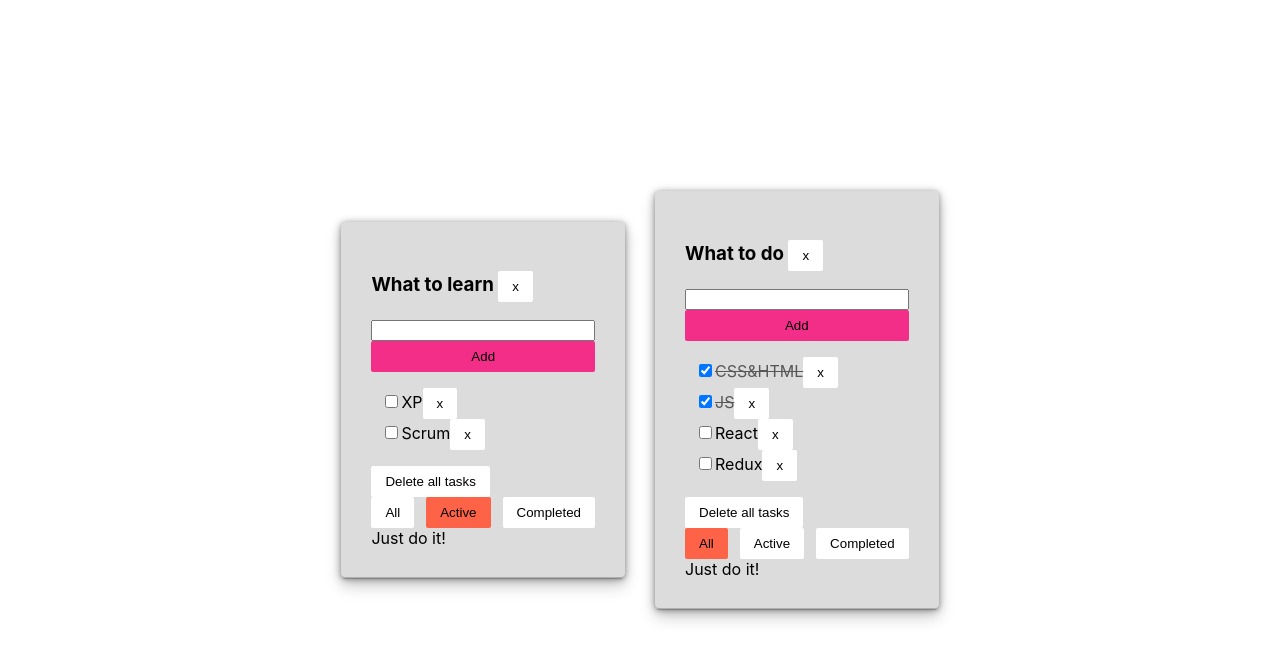
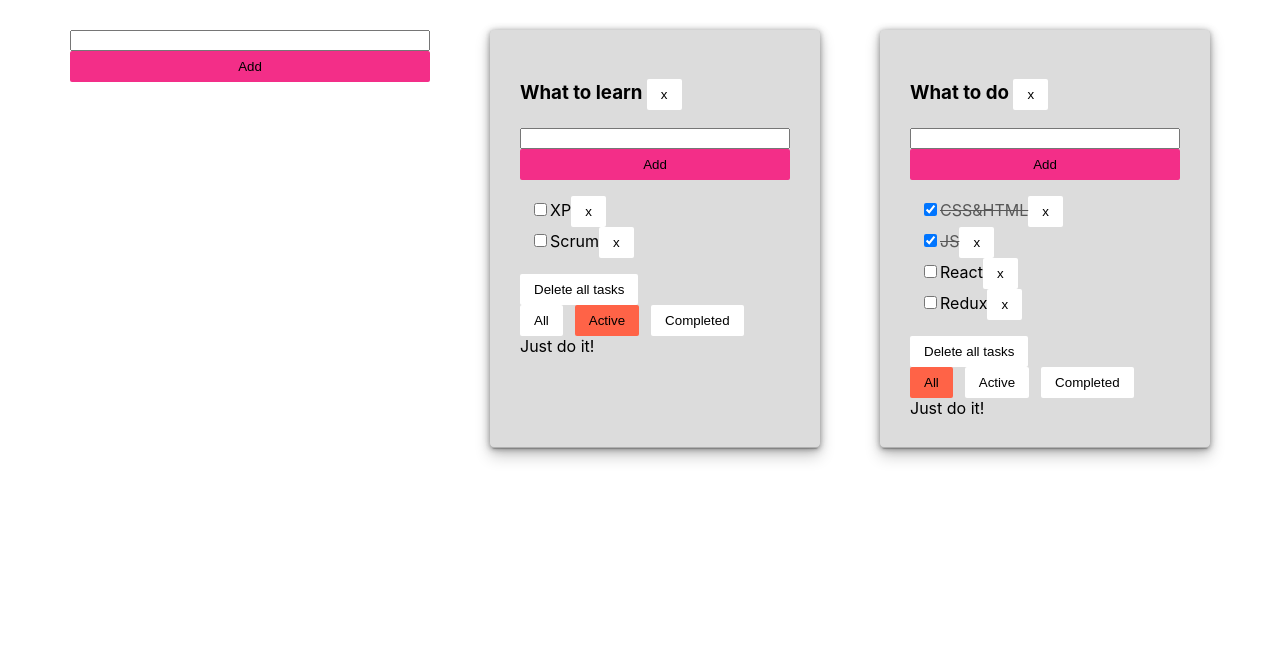
Before and after one commit to dariametelitsa/todolist, a React (Create React App) app: page / in a window 1280 px wide. Shown: the top 660 px of the page. Built offline with nearby package versions, Linux system fonts and the light colour scheme.

Commit message:
added todolist added function

```diff
--- a/src/App.scss
+++ b/src/App.scss
@@ -1,10 +1,19 @@
 //@use "components/todolist";
 
 .App {
-  display: flex;
-  justify-content: center;
-  align-items: center;
-  height: 100vh;
+  box-sizing: border-box;
+  width: 100%;
+  max-width: 1200px;
+  padding: 30px;
+  margin: 0 auto;
+  //display: flex;
+  //justify-content: center;
+  //flex-wrap: wrap;
+  //align-items: center;
+  //height: 100vh;
+  display: grid;
+  gap: 30px;
+  grid-template-columns: repeat(3, 1fr);
 }
 
 .App > div + div {
@@ -51,11 +60,3 @@ ul {
 //  background-color: green;
 //}
 //
-//.taskInputError {
-//  border: 2px solid tomato;
-//  outline: none;
-//}
-//
-//.taskInputErrorMessage {
-//  color: tomato;
-//}
--- a/src/App.tsx
+++ b/src/App.tsx
@@ -1,9 +1,10 @@
 import React, { useState } from 'react';
-import { FilterValuesType, TaskType, todoListType } from "./data/dataPropsTypes";
+import { FilterValuesType, TasksType, TaskType, todoListType } from "./data/dataPropsTypes";
 import { v1 } from "uuid";
 import Todolist from "./components/todolist/Todolist";
-import { tasksArr, todolistId1, todolistId2, todoListsData } from "./data/Data";
+import { tasksArr, todoListsData } from "./data/Data";
 import './App.scss'
+import { AddItem } from "./components/addItem/AddItem";
 
 export const sum = (a: number, b: number): number => {
     return a + b;
@@ -11,22 +12,9 @@ export const sum = (a: number, b: number): number => {
 
 function App() {
 
-    //global state
-    //const [tasks, setTasks] = useState<Array<TaskType>>(tasksArr[0].taskBlock);
+
     const [todoLists, setTodoLists] = useState<Array<todoListType>>(todoListsData);
-    const [tasks, setTasks] = useState({
-        [todolistId1]: [
-            {id: v1(), title: "XP", isDone: false},
-            {id: v1(), title: "DDD", isDone: true},
-            {id: v1(), title: "Scrum", isDone: false}
-        ],
-        [todolistId2]: [
-            {id: v1(), title: "CSS&HTML", isDone: true},
-            {id: v1(), title: "JS", isDone: true},
-            {id: v1(), title: "React", isDone: false},
-            {id: v1(), title: "Redux", isDone: false}
-        ]
-    }); //how to type calculated property
+    const [tasks, setTasks] = useState<TasksType>(tasksArr); //how to type calculated property
 
     const changeFilter = (todolistId: string, filter: FilterValuesType) => {
         setTodoLists(todoLists.map(td => td.id !== todolistId ? td : {...td, filter}));
@@ -67,8 +55,16 @@ function App() {
         setTasks({...tasks});
     }
 
+    const addTodolist = (title: string) => {
+        const newTodolistId = v1();
+        const newTodolist: todoListType =  {id: newTodolistId, title, filter: 'all'};
+        setTodoLists([newTodolist, ...todoLists]);
+        setTasks({...tasks, [newTodolistId]: []});
+    }
+
     return (
         <div className={'App'}>
+            <AddItem addItem={addTodolist}></AddItem>
             {todoLists.map(td => {
                 let tasksFiltered = filterTasks(td.id, tasks[td.id], td.filter);
                 return <Todolist key={td.id}
--- /dev/null
+++ b/src/components/addItem/AddItem.module.scss
@@ -0,0 +1,13 @@
+.addItem {
+  display: flex;
+  flex-direction: column;
+}
+
+.taskInputError {
+  border: 2px solid tomato;
+  outline: none;
+}
+
+.taskInputErrorMessage {
+  color: tomato;
+}
--- /dev/null
+++ b/src/components/addItem/AddItem.tsx
@@ -0,0 +1,59 @@
+import * as React from 'react';
+import { useState } from "react";
+import { Input } from "../input/Input";
+import { Button } from "../button/Button";
+import s from './AddItem.module.scss'
+
+type Props = {
+    addItem: (name: string) => void
+};
+export const AddItem = (props: Props) => {
+
+    //local state - not business tasks
+    let [itemTitle, setNewItemTitle] = useState('');
+    let [itemInputError, setItemInputError] = useState<string | null>(null);
+
+    const isTitleToLong = itemTitle.length > 20;
+    const ifTaskCanAdded = itemTitle && !isTitleToLong;
+
+    //const inputRef = React.useRef<HTMLInputElement>(null)
+    const onClickAddItemHandler = () => {
+        addItemWithCheck();
+    }
+
+    const onKeyDownHandler = () => {
+        addItemWithCheck();
+    }
+
+
+    const addItemWithCheck = () => {
+        const trimmedTaskTitle = itemTitle.trim();
+        if (ifTaskCanAdded) {
+            if (trimmedTaskTitle) {
+                props.addItem(itemTitle.trim());
+                setNewItemTitle('');
+            } else {
+                setItemInputError('Title is required');
+                setNewItemTitle('');
+            }
+        }
+    }
+
+    const onChangeSetItemTitle = (title: string) => {
+        setNewItemTitle(title);
+        setItemInputError(null);
+    }
+
+    return (
+        <div className={s.addItem}>
+            <Input changeTitle={onChangeSetItemTitle}
+                   title={itemTitle}
+                   onKeyDown={onKeyDownHandler}
+                   className={itemInputError ? 'taskInputError' : ''}/>
+            <Button title={'Add'} callBack={onClickAddItemHandler} isDisabled={!ifTaskCanAdded} accent></Button>
+
+            {isTitleToLong && <div className={s.taskInputErrorMessage}>Too long</div>}
+            {itemInputError && <div className={s.taskInputErrorMessage}>{itemInputError}</div>}
+        </div>
+    );
+};
--- a/src/components/todolist/Todolist.module.scss
+++ b/src/components/todolist/Todolist.module.scss
@@ -12,11 +12,6 @@
 
 input[type='checkbox'] {
 
-}
-
-.addTask {
-  display: flex;
-  flex-direction: column;
 }
 
 .task {
--- a/src/components/todolist/Todolist.tsx
+++ b/src/components/todolist/Todolist.tsx
@@ -1,9 +1,9 @@
-import React, { ChangeEvent, useState } from "react";
-import { FilterValuesType, TaskType, TodolistPropsType } from "../../data/dataPropsTypes";
+import React, { ChangeEvent } from "react";
+import { FilterValuesType, TodolistPropsType } from "../../data/dataPropsTypes";
 import { Button } from "../button/Button";
-import { Input } from "../input/Input";
 import styles from './Todolist.module.scss';
 import { useAutoAnimate } from "@formkit/auto-animate/react";
+import { AddItem } from "../addItem/AddItem";
 
 // Create
 // Read for list (filter, type, sort, research, pagination)
@@ -21,40 +21,12 @@ const Todolist: React.FC<TodolistPropsType> = ({
                                                    addTask,
                                                    deleteAllTasks,
                                                    setNewTaskStatus,
-    removeTodolist,
+                                                   removeTodolist,
                                                }: TodolistPropsType) => {
-    //local state - not business tasks
-    let [TaskTitle, setNewTaskTitle] = useState('');
-    let [taskInputError, setTaskInputError] = useState<string | null>(null);
+
 
     const [listRef] = useAutoAnimate<HTMLUListElement>()
 
-    const addTaskWithCheck = () => {
-        const trimmedTaskTitle = TaskTitle.trim();
-        if (ifTaskCanAdded) {
-            if (trimmedTaskTitle) {
-                addTask(id ,TaskTitle.trim());
-                setNewTaskTitle('');
-            } else {
-                setTaskInputError('Title is required');
-                setNewTaskTitle('');
-            }
-        }
-    }
-
-    //const inputRef = React.useRef<HTMLInputElement>(null)
-    const onClickAddTaskHandler = () => {
-        // if(inputRef.current) {
-        //     const newTaskTitle = inputRef.current.value;
-        //     addTask(newTaskTitle);
-        //     inputRef.current.value = '';
-        // }
-        addTaskWithCheck();
-    }
-
-    const onKeyDownHandler = () => {
-        addTaskWithCheck();
-    }
 
     const onClickHandlerCreator = (filter: FilterValuesType) => {
         return () => changeFilter(id, filter);
@@ -64,29 +36,15 @@ const Todolist: React.FC<TodolistPropsType> = ({
         deleteAllTasks(id);
     }
 
-    const onChangeSetTaskTitle = (title: string) => {
-        setNewTaskTitle(title);
-        setTaskInputError(null);
+    const addItemHandler = (newItem: string) => {
+        addTask(id, newItem);
     }
-
-    const isTitleToLong = TaskTitle.length > 15;
-    const ifTaskCanAdded = TaskTitle && !isTitleToLong;
 
     return (
         <div className={styles.todolist}>
             <h3>{title} <Button title={'x'} callBack={() => removeTodolist(id)}/></h3>
-            <div className={styles.addTask}>
-                {/*<input ref={inputRef} type="text" title={'hey'}/>*/}
-                <Input changeTitle={onChangeSetTaskTitle}
-                       title={TaskTitle}
-                       onKeyDown={onKeyDownHandler}
-                       className={taskInputError ? 'taskInputError' : ''}/>
-                <Button title={'Add'} callBack={onClickAddTaskHandler} isDisabled={!ifTaskCanAdded} accent></Button>
 
-                {isTitleToLong && <div>Too long</div>}
-                {taskInputError && <div className={'taskInputErrorMessage'}>{taskInputError}</div>}
-
-            </div>
+            <AddItem addItem={addItemHandler}/>
             <ul ref={listRef}>
                 {
                     tasks.length === 0 ? (
--- a/src/data/Data.ts
+++ b/src/data/Data.ts
@@ -1,10 +1,10 @@
-import { todoListType } from "./dataPropsTypes";
+import { TasksType, todoListType } from "./dataPropsTypes";
 import { v1, v4 } from "uuid";
 
 export const todolistId1 = v4();
 export const todolistId2 = v4();
 
-export const tasksArr: Object = {
+export const tasksArr: TasksType = {
     [todolistId1]: [
         {id: v1(), title: "XP", isDone: false},
         {id: v1(), title: "DDD", isDone: true},
@@ -16,7 +16,7 @@ export const tasksArr: Object = {
         {id: v1(), title: "React", isDone: false},
         {id: v1(), title: "Redux", isDone: false}
     ]
-}
+};
 
 export const todoListsData: todoListType[] = [
     {id: todolistId1, title: "What to learn", filter: 'active'},
--- a/src/data/dataPropsTypes.ts
+++ b/src/data/dataPropsTypes.ts
@@ -2,6 +2,10 @@ export type todoListType = {
     id: string;
     title: string;
     filter : FilterValuesType;
+}
+
+export type TasksType = {
+    [key: string]: TaskType[];
 }
 
 export type TaskType = {
```
Also changed, not shown: src/components/editableSpan/EditableSpan.tsx (added, +20 -0 lines).
